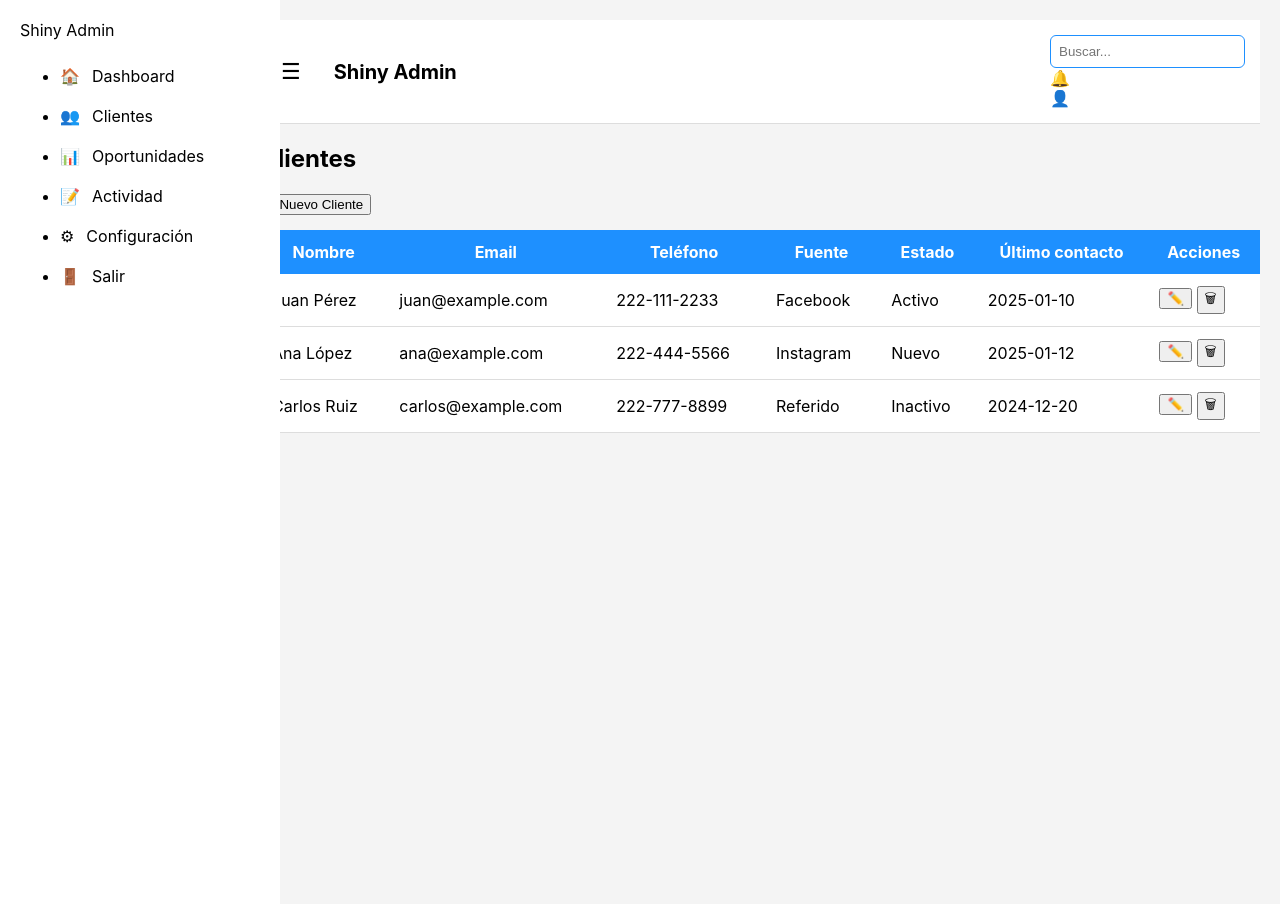
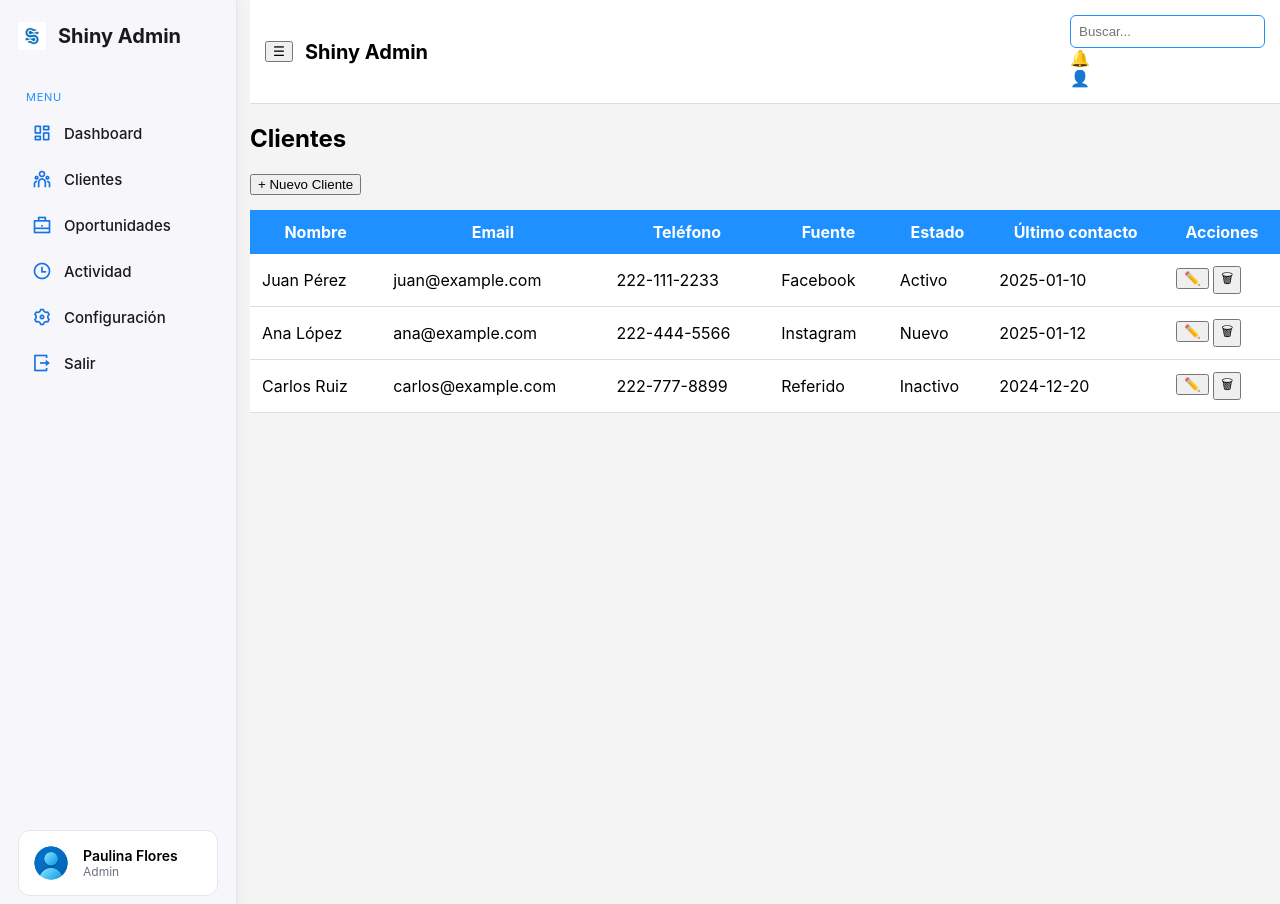
Before and after one commit to paulina1507/shiny-dashboard, a PHP site: page /views/clientes.php in a window 1280 px wide. Run offline with PHP 8.4, Linux system fonts and the light colour scheme; the visitor is signed in with stand-in values (Sample User, id 1); some libraries are stand-ins or nearby versions.

Commit message:
fix(sidebar): corregir diseño, rutas de imágenes y tamaño del logo

```diff
--- a/assets/css/style.css
+++ b/assets/css/style.css
@@ -66,67 +66,155 @@ body {
     border: 1px solid var(--primary);
 }
 
-/* ==========================
-   SIDEBAR (COLAPSABLE)
-   ========================== */
+/* ============================================
+   SHINY ADMIN – SIDEBAR ESTILO FIGMA PRO
+   ============================================ */
 
 .sidebar {
+    width: 200px;
+    height: 100vh;
+    background: #F7F7FB;
+    border-right: 1px solid #E5E7EB;
     position: fixed;
-    width: 240px;
-    height: 100vh;
-    background: var(--bg-sidebar);
-    color: var(--sidebar-text);
-    padding: 20px;
-    transition: 0.3s;
-    overflow: hidden;
+    top: 0;
+    left: 0;
+    padding: 22px 18px;
+    display: flex;
+    flex-direction: column;
+    overflow-y: auto;
+    transition: 0.3s ease;
+    box-shadow: 2px 0 10px rgba(0,0,0,0.04);
 }
 
-.sidebar ul li a {
+/* Ajustar contenido */
+.main-content {
+    margin-left: 250px;
+}
+
+/* Marca */
+.sidebar-brand {
     display: flex;
     align-items: center;
     gap: 12px;
-    color: var(--sidebar-text);  /* ← este es el importante */
-    text-decoration: none;
-    font-size: 16px;
-    padding: 10px 0;
+    margin-bottom: 25px;
+}
+.brand-icon {
+    width: 28px;
+    height: 28px;
+    object-fit: contain;
 }
 
-.sidebar ul li a:hover {
-    color: var(--primary);
+.brand-text {
+    font-size: 20px;
+    font-weight: 700;
+    color: #1A1A1A;
+}
+
+/* Secciones */
+.sidebar-section {
+    font-size: 11px;
+    letter-spacing: 0.7px;
+    text-transform: uppercase;
+    color: #1E90FF;
+    margin: 15px 0 6px 8px;
+}
+
+/* Lista */
+.sidebar-menu {
+    list-style: none;
+    padding: 0;
+    margin: 0;
+}
+
+/* Items */
+.menu-item {
+    display: flex;
+    align-items: center;
+    padding: 12px 14px;
+    gap: 12px;
+    border-radius: 12px;
+    color: #1A1A1A;
+    text-decoration: none;
+    font-size: 15px;
+    font-weight: 500;
+    transition: 0.25s ease;
+}
+
+/* Íconos */
+.menu-item i {
+    font-size: 20px;
+    color: #1772e3;
+}
+
+/* Hover */
+.menu-item:hover {
+    background: #E8EAFE;
+    color: #1772e3;
+}
+
+/* Activo */
+.menu-item.active {
+    background: #329fd5;
+    color: #fff;
+}
+
+.menu-item.active i {
+    color: #fff;
+}
+
+/* Perfil */
+.sidebar-profile {
+    margin-top: auto;
+    margin-bottom: 30px;
+    display: flex;
+    align-items: center;
+    padding: 12px;
+    gap: 12px;
+    background: #fff;
+    border: 1px solid #E5E7EB;
+    border-radius: 12px;
+}
+
+.profile-avatar {
+    width: 40px;
+    height: 40px;
+    border-radius: 50%;
+}
+
+.profile-info {
+    display: flex;
+    flex-direction: column;
+}
+
+.profile-name {
+    font-size: 14px;
+    font-weight: 600;
+}
+
+.profile-role {
+    font-size: 12px;
+    color: #6B7280;
+}
+
+/* COLAPSADO AUTOMÁTICO EN MÓVIL */
+@media (max-width: 768px) {
+    .sidebar {
+        width: 80px;
+    }
+
+    .item-text,
+    .sidebar-section,
+    .brand-text,
+    .profile-info {
+        display: none !important;
+    }
+
+    .sidebar-profile {
+        justify-content: center;
+    }
 }
 
 
-/* SIDEBAR COLAPSADO */
-.sidebar.collapsed {
-    width: 70px;
-}
-
-.sidebar.collapsed .sidebar-title {
-    display: none;
-}
-
-.sidebar.collapsed ul li a span {
-    display: none;
-}
-
-/* BOTÓN TOGGLE */
-.toggle-btn {
-    font-size: 22px;
-    background: none;
-    border: none;
-    cursor: pointer;
-    margin-right: 15px;
-}
-
-/* ==========================
-   MAIN CONTENT
-   ========================== */
-
-.main {
-    margin-left: 240px;
-    padding: 20px;
-    transition: 0.3s;
-}
 
 /* ==========================
    CARDS
--- a/components/sidebar.php
+++ b/components/sidebar.php
@@ -1,31 +1,67 @@
-<div class="sidebar" id="sidebar">
+<aside id="sidebar" class="sidebar">
 
-    <div class="sidebar-logo">
-        <img id="sidebarLogo" src="" style="width:40px; height:40px; object-fit:contain; display:none;">
-        <span class="sidebar-title" id="sidebarTitle">Shiny Admin</span>
+    <!-- LOGO -->
+    <div class="sidebar-brand">
+        <img src="../assets/img/logo.png" alt="Shiny" class="brand-icon">
+        <span class="brand-text">Shiny Admin</span>
     </div>
 
-    <ul>
-        <li><a href="/shiny-dashboard/views/dashboard.php">🏠 <span>Dashboard</span></a></li>
-        <li><a href="/shiny-dashboard/views/clientes.php">👥 <span>Clientes</span></a></li>
-        <li><a href="/shiny-dashboard/views/oportunidades.php">📊 <span>Oportunidades</span></a></li>
-        <li><a href="/shiny-dashboard/views/actividad.php">📝 <span>Actividad</span></a></li>
-        <li><a href="/shiny-dashboard/views/config.php">⚙ <span>Configuración</span></a></li>
-        <li><a href="/shiny-dashboard/index.php">🚪 <span>Salir</span></a></li>
+    <!-- SECCIÓN MENU -->
+    <div class="sidebar-section">Menu</div>
+
+    <ul class="sidebar-menu">
+
+        <li>
+            <a href="dashboard.php" class="menu-item">
+                <i class="ri-dashboard-line"></i>
+                <span class="item-text">Dashboard</span>
+            </a>
+        </li>
+
+        <li>
+            <a href="clientes.php" class="menu-item">
+                <i class="ri-team-line"></i>
+                <span class="item-text">Clientes</span>
+            </a>
+        </li>
+
+        <li>
+            <a href="oportunidades.php" class="menu-item">
+                <i class="ri-briefcase-line"></i>
+                <span class="item-text">Oportunidades</span>
+            </a>
+        </li>
+
+        <li>
+            <a href="actividad.php" class="menu-item">
+                <i class="ri-time-line"></i>
+                <span class="item-text">Actividad</span>
+            </a>
+        </li>
+
+        <li>
+            <a href="config.php" class="menu-item">
+                <i class="ri-settings-3-line"></i>
+                <span class="item-text">Configuración</span>
+            </a>
+        </li>
+
+        <li>
+            <a href="index.php" class="menu-item">
+                <i class="ri-logout-box-r-line"></i>
+                <span class="item-text">Salir</span>
+            </a>
+        </li>
+
     </ul>
 
-</div>
+    <!-- PERFIL (Opcional) -->
+    <div class="sidebar-profile">
+        <img src="../assets/img/avatar.png" class="profile-avatar">
+        <div class="profile-info">
+            <span class="profile-name">Paulina Flores</span>
+            <span class="profile-role">Admin</span>
+        </div>
+    </div>
 
-<script>
-// Cargar nombre y logo del sistema
-const sysName = localStorage.getItem("systemName") || "Shiny Admin";
-const logoPath = localStorage.getItem("logoPath");
-
-document.getElementById("sidebarTitle").textContent = sysName;
-
-if (logoPath) {
-    const logo = document.getElementById("sidebarLogo");
-    logo.src = "/" + logoPath.replace(/^\//, "");
-    logo.style.display = "block";
-}
-</script>
+</aside>
--- a/views/actividad.php
+++ b/views/actividad.php
@@ -12,6 +12,7 @@ $pageTitle = "Actividad del Sistema";
 <head>
     <meta charset="UTF-8">
     <title>Actividad - Mini CRM</title>
+    <link href="https://cdn.jsdelivr.net/npm/remixicon@4.3.0/fonts/remixicon.css" rel="stylesheet">
     <link rel="stylesheet" href="../assets/css/style.css">
 </head>
 
@@ -27,7 +28,7 @@ $pageTitle = "Actividad del Sistema";
 
 <?php include "../components/sidebar.php"; ?>
 
-<div class="main">
+<div class="main-content">
 
     <?php include "../components/header.php"; ?>
 
--- a/views/clientes.php
+++ b/views/clientes.php
@@ -12,6 +12,7 @@ $pageTitle = "Clientes";
 <head>
     <meta charset="UTF-8">
     <title>Clientes - Mini CRM</title>
+    <link href="https://cdn.jsdelivr.net/npm/remixicon@4.3.0/fonts/remixicon.css" rel="stylesheet">
     <link rel="stylesheet" href="../assets/css/style.css">
 </head>
 
@@ -27,7 +28,7 @@ $pageTitle = "Clientes";
 
 <?php include "../components/sidebar.php"; ?>
 
-<div class="main">
+<div class="main-content">
 
     <?php include "../components/header.php"; ?>
 
--- a/views/config.php
+++ b/views/config.php
@@ -12,6 +12,7 @@ $pageTitle = "Configuración del Sistema";
 <head>
     <meta charset="UTF-8">
     <title>Configuración - Mini CRM</title>
+    <link href="https://cdn.jsdelivr.net/npm/remixicon@4.3.0/fonts/remixicon.css" rel="stylesheet">
     <link rel="stylesheet" href="../assets/css/style.css">
 </head>
 
@@ -27,7 +28,7 @@ $pageTitle = "Configuración del Sistema";
 
 <?php include "../components/sidebar.php"; ?>
 
-<div class="main">
+<div class="main-content">
 
     <?php include "../components/header.php"; ?>
 
--- a/views/dashboard.php
+++ b/views/dashboard.php
@@ -12,6 +12,7 @@ $pageTitle = "Panel General";
 <head>
     <meta charset="UTF-8">
     <title>Dashboard - Mini CRM</title>
+    <link href="https://cdn.jsdelivr.net/npm/remixicon@4.3.0/fonts/remixicon.css" rel="stylesheet">
     <link rel="stylesheet" href="../assets/css/style.css">
 </head>
 
@@ -26,7 +27,7 @@ $pageTitle = "Panel General";
 
 <?php include "../components/sidebar.php"; ?>
 
-<div class="main">
+<div class="main-content">
 
     <?php include "../components/header.php"; ?>
 
--- a/views/oportunidades.php
+++ b/views/oportunidades.php
@@ -12,6 +12,7 @@ $pageTitle = "Oportunidades";
 <head>
     <meta charset="UTF-8">
     <title>Oportunidades - Mini CRM</title>
+    <link href="https://cdn.jsdelivr.net/npm/remixicon@4.3.0/fonts/remixicon.css" rel="stylesheet">
     <link rel="stylesheet" href="../assets/css/style.css">
 </head>
 
@@ -27,7 +28,7 @@ $pageTitle = "Oportunidades";
 
 <?php include "../components/sidebar.php"; ?>
 
-<div class="main">
+<div class="main-content">
 
     <?php include "../components/header.php"; ?>
 
```
Also changed, not shown: assets/js/app.js (+12 -16 lines), assets/img/avatar.png (added), assets/img/logo.png.
